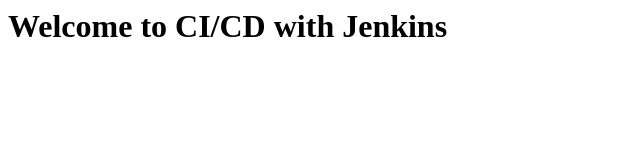
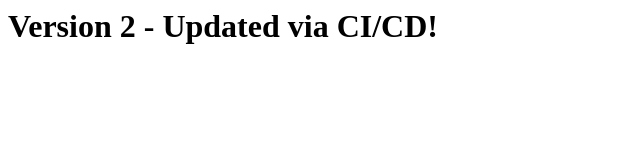
Before and after one commit to SandyDevOpsStuffs/Experiment5, a plain HTML site: page index.html in a window 1280 px wide. Shown: the whole page, without its empty margins (0-640 px from the left). Drawn offline with Linux system fonts and the light colour scheme.

Commit message:
Update index content

```diff
--- a/index.html
+++ b/index.html
@@ -1 +1 @@
-<h1>Welcome to CI/CD with Jenkins</h1>
+<h1>Version 2 - Updated via CI/CD!</h1>
```
